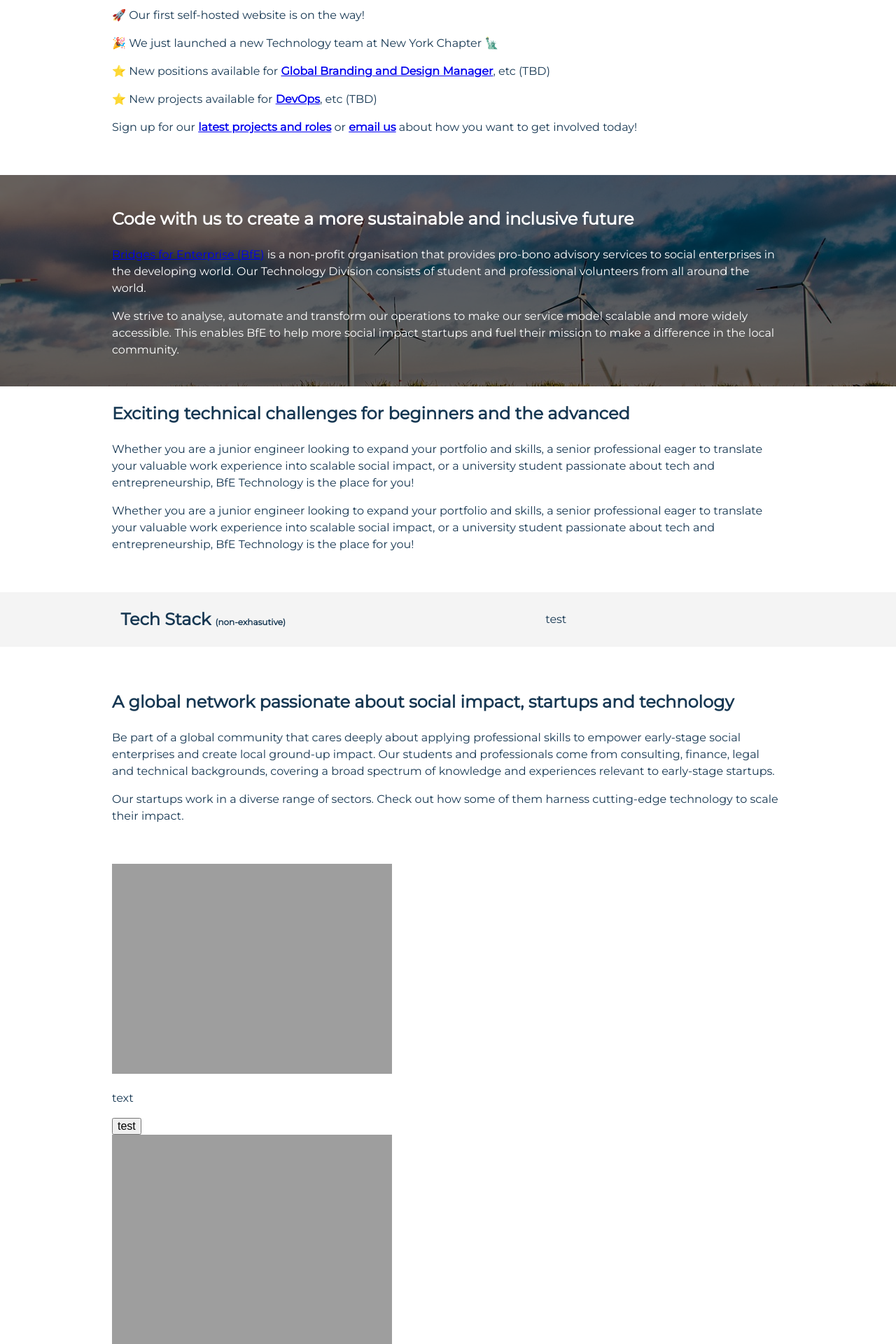
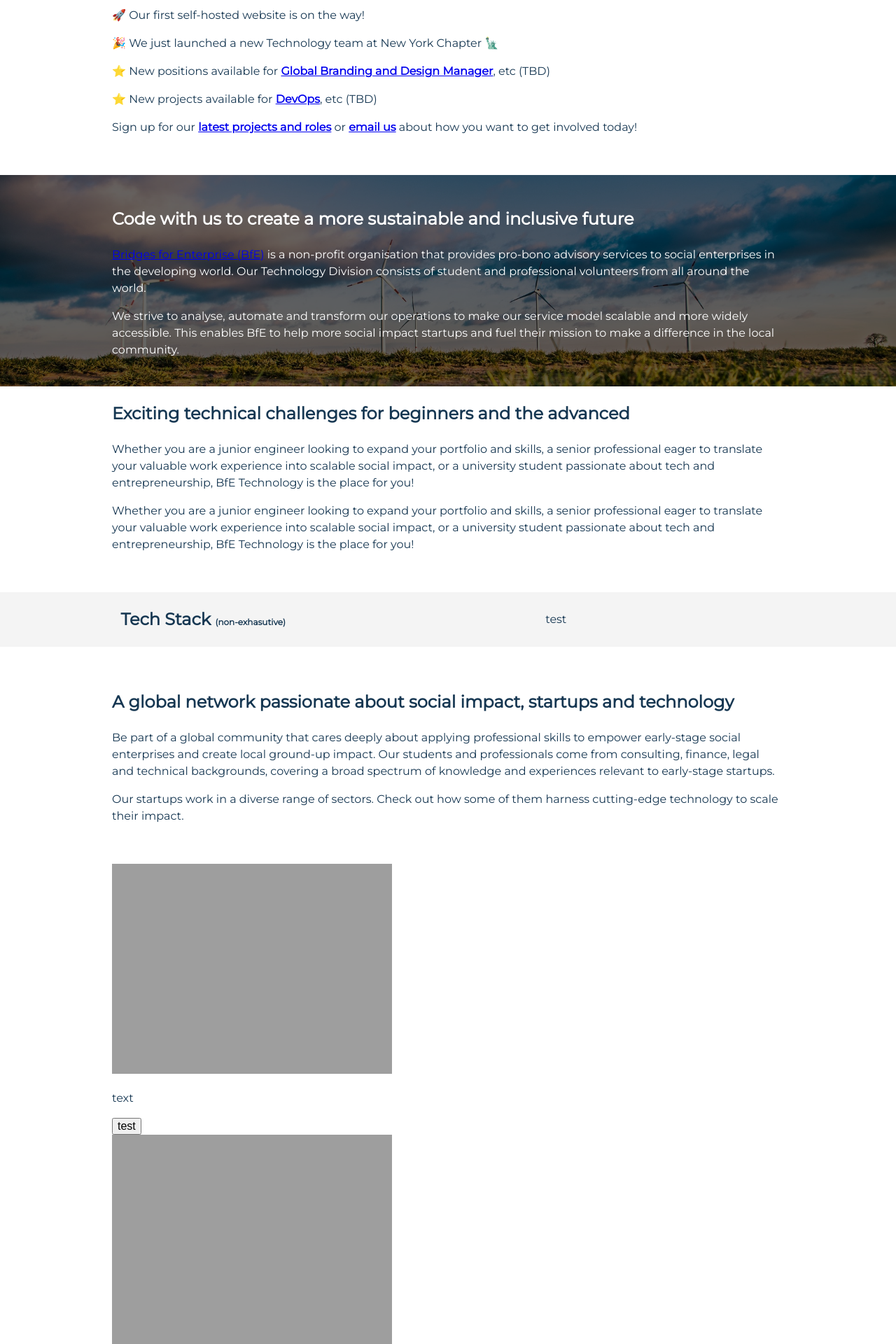
Before and after one commit to BfE-Technology/BfE-Technology.github.io, a Jekyll site: the page built from index.md, in a window 1280 px wide. Shown: the part 1047-2967 px from the top of the page at 70% size. Built offline with Jekyll 4.4.1, drawn with Linux system fonts in a browser that asks for light colours.

Commit message:
Update index.md

```diff
--- a/index.md
+++ b/index.md
@@ -19,7 +19,7 @@ Sign up for our [**latest projects and roles**](https://opps.bridgesforenterpris
 
 <br>
 
-<div style="background-image:url('assets/img/wind-farm.jpg'); color:white; background-position: center;z-index:0; position: relative;" markdown="1" class="full-width">
+<div style="background-image:url('assets/img/wind-farm.jpg'); color:white; background-position: center;  background-size: cover; z-index:0; position: relative;" markdown="1" class="full-width">
 
 <div style="position: absolute;width: 100%;height: 100%;left: 0;background-color: black;z-index: -1;opacity: 0.6;"> </div>
 
@@ -201,7 +201,7 @@ some fancy stats
 If there is anything you want to contribute that is not listed here and yet would be a great fit for us, let us know! ;)
 
 
-<div style="background-image:url('assets/img/smile-entrepreneur.jpg'); color:white; background-position: 0% 95%;z-index:0; position: relative;"  class="full-width">
+<div style="background-image:url('assets/img/smile-entrepreneur.jpg'); color:white;   background-size: cover;  background-position: 0% 95%;z-index:0; position: relative;"  class="full-width">
 <br>
 
 <div style="position: absolute;width: 100%;height: 100%;left: 0;background-color: black;z-index: -1;opacity: 0.6;"> </div>
```
